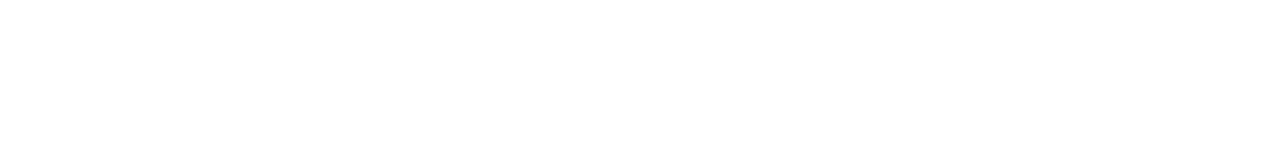
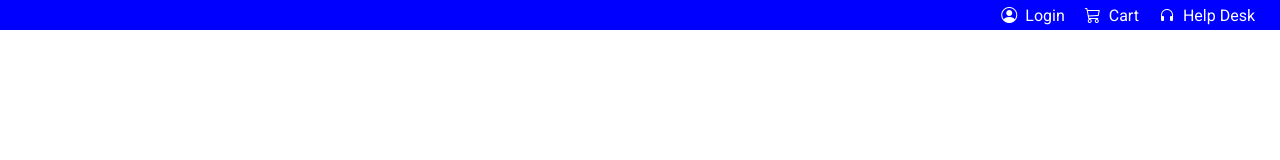
Before and after one commit to pallavim05/kissan-ecommerce, a plain HTML site: page index.html in a window 1280 px wide. Drawn offline with nearby package versions, Linux system fonts and the light colour scheme.

Commit message:
Navigation items add
navigation items add

```diff
--- a/index.html
+++ b/index.html
@@ -10,6 +10,25 @@
      <link rel="stylesheet" href="https://cdn.jsdelivr.net/npm/bootstrap-icons@1.3.0/font/bootstrap-icons.css">
 </head>
 <body>
+    <!-- Navigation  -->
+     <section id="nav-bar">
+        <div>
+            <i class="bi bi-person-circle"></i>
+            <span>Login</span>
 
+        </div>
+        <div>
+            <i class="bi bi-cart3"></i>
+            <span>Cart</span>
+
+
+        </div>
+        <div id="helpdesk">
+            <i class="bi bi-headphones"></i>
+            <span>Help Desk</span>
+
+
+        </div>
+     </section>
 </body>
 </html>
--- a/style.css
+++ b/style.css
@@ -4,3 +4,30 @@
  font-family: "Roboto", serif;
 */
 @import url('https://fonts.googleapis.com/css2?family=Poppins&family=Roboto&display=swap');
+
+*{
+    margin: 0;
+    padding: 0;
+    box-sizing: border-box;
+    font-family: "Roboto", serif;
+}
+#nav-bar{
+    display: flex;
+    justify-content: flex-end;
+    height: 30px;
+
+    gap: 20px;
+    background-color: blue;
+    color: #fff;
+}
+#nav-bar div{
+    display: flex;
+    align-items: center;
+    justify-content: center;
+    gap: 8px;
+
+}
+#helpdesk{
+    margin-right: 25px;
+
+}
```
